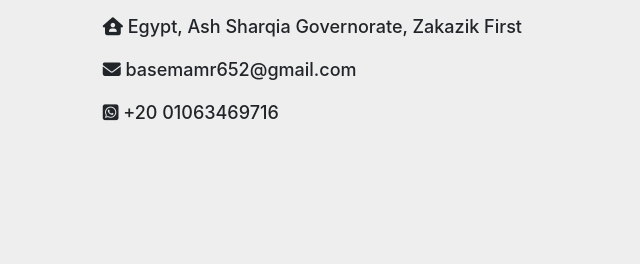
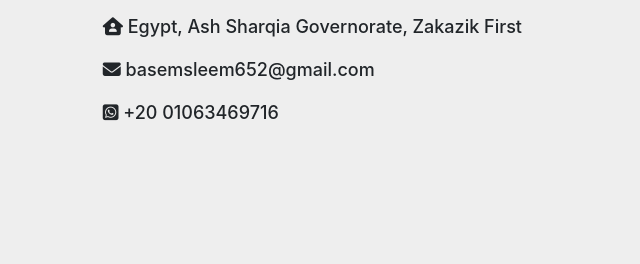
Before and after one commit to BasemAmr/homepage, a plain HTML site: page contact.html in a window 1280 px wide. Shown: the part 317-581 px from the top of the page, 0-640 px from the left. Drawn offline with nearby package versions, Linux system fonts and the light colour scheme.

Commit message:
Update contact.html

```diff
--- a/contact.html
+++ b/contact.html
@@ -38,7 +38,7 @@
         <section class="contact-info">
           <div class="contact-row"><h3>Let's work together!</h3></div>
           <div class="contact-row"><i class="fas fa-house-user"></i> Egypt, Ash Sharqia Governorate, Zakazik First</div>
-          <div class="contact-row"><i class="fas fa-envelope"></i> basemamr652@gmail.com</div>
+          <div class="contact-row"><i class="fas fa-envelope"></i> basemsleem652@gmail.com</div>
           <div class="contact-row"><i class="fab fa-whatsapp-square"></i> +20 01063469716</div>
         </section>
         <section style="padding: 2.5rem 0; grid-area: map;">
```
